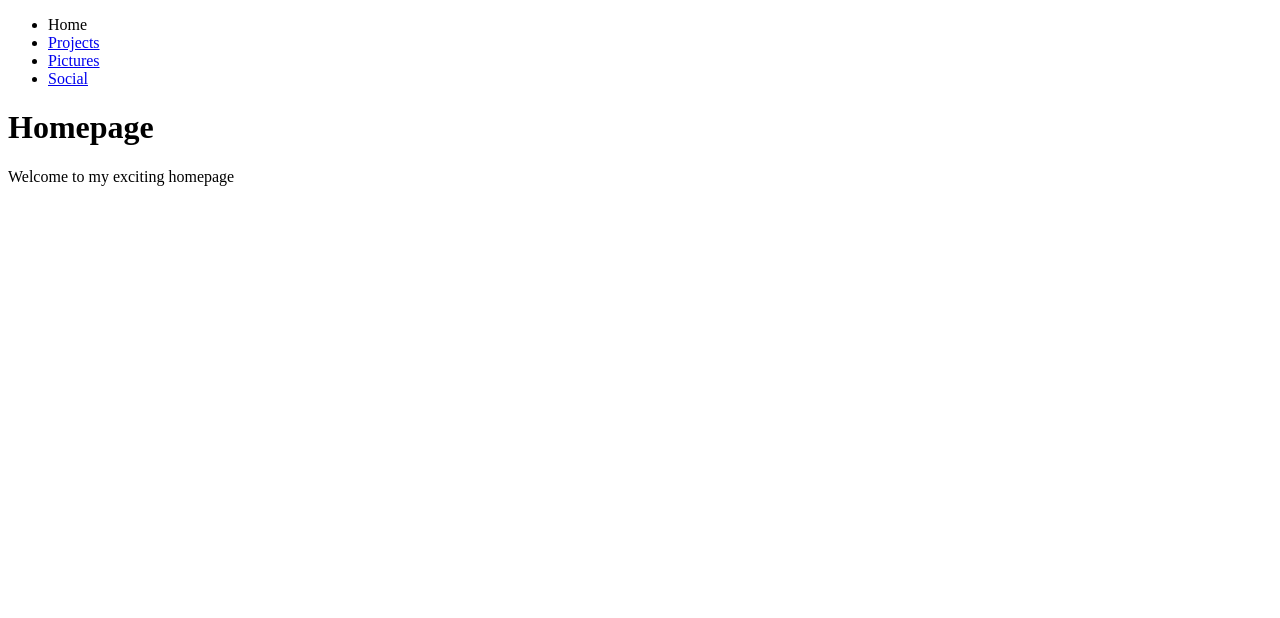
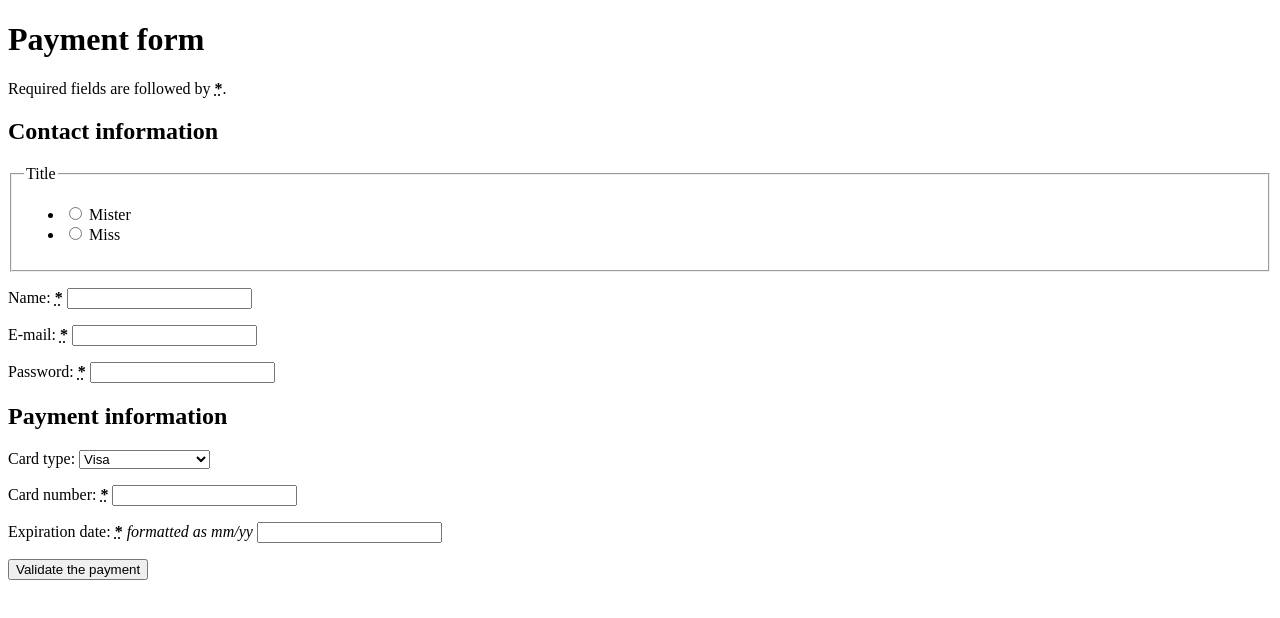
Before and after one commit to xsumioliver/html-css, a plain HTML site: page index.html in a window 1280 px wide. Drawn offline with Linux system fonts and the light colour scheme.

Commit message:
copy and paste form

```diff
--- a/index.html
+++ b/index.html
@@ -1,21 +1,88 @@
 <!DOCTYPE html>
 <html>
-  <head>
-    <meta charset="utf-8">
-    <ul>
-        <li>Home</li>
-        <li><a href="projects.html">Projects</a></li>
-        <li><a href="pictures.html">Pictures</a></li>
-        <li><a href="social.html">Social</a></li>
-    </ul>
-    <title>Homepage</title>
-  </head>
 
-  <body>
-    <!-- put navigation menu just below here -->
+<head>
+  <meta charset="utf-8">
+  <pre class="brush: html"><link href="payment-form.css" rel="stylesheet"></pre>
+  <title>My test page</title>
+</head>
 
-    <h1>Homepage</h1>
+<body>
 
-    <p>Welcome to my exciting homepage</p>
-  </body>
+  <form>
+    <h1>Payment form</h1>
+    <p>Required fields are followed by <strong><abbr title="required">*</abbr></strong>.</p>
+    <section>
+      <h2>Contact information</h2>
+      <fieldset>
+        <legend>Title</legend>
+        <ul>
+          <li>
+            <label for="title_1">
+                      <input type="radio" id="title_1" name="title" value="M." >
+                      Mister
+                    </label>
+          </li>
+          <li>
+            <label for="title_2">
+                      <input type="radio" id="title_2" name="title" value="Ms.">
+                      Miss
+                    </label>
+          </li>
+        </ul>
+      </fieldset>
+      <p>
+        <label for="name">
+                <span>Name: </span>
+                <strong><abbr title="required">*</abbr></strong>
+              </label>
+        <input type="text" id="name" name="username">
+      </p>
+      <p>
+        <label for="mail">
+                <span>E-mail: </span>
+                <strong><abbr title="required">*</abbr></strong>
+              </label>
+        <input type="email" id="mail" name="usermail">
+      </p>
+      <p>
+        <label for="pwd">
+                <span>Password: </span>
+                <strong><abbr title="required">*</abbr></strong>
+              </label>
+        <input type="password" id="pwd" name="password">
+      </p>
+    </section>
+    <section>
+      <h2>Payment information</h2>
+      <p>
+        <label for="card">
+                <span>Card type:</span>
+              </label>
+        <select id="card" name="usercard">
+                <option value="visa">Visa</option>
+                <option value="mc">Mastercard</option>
+                <option value="amex">American Express</option>
+              </select>
+      </p>
+      <p>
+        <label for="number">
+                <span>Card number:</span>
+                <strong><abbr title="required">*</abbr></strong>
+              </label>
+        <input type="text" id="number" name="cardnumber">
+      </p>
+      <p>
+        <label for="date">
+                <span>Expiration date:</span>
+                <strong><abbr title="required">*</abbr></strong>
+                <em>formatted as mm/yy</em>
+              </label>
+        <input type="text" id="date" name="expiration">
+      </p>
+    </section>
+    <p> <button type="submit">Validate the payment</button> </p>
+  </form>
+</body>
+
 </html>
```
